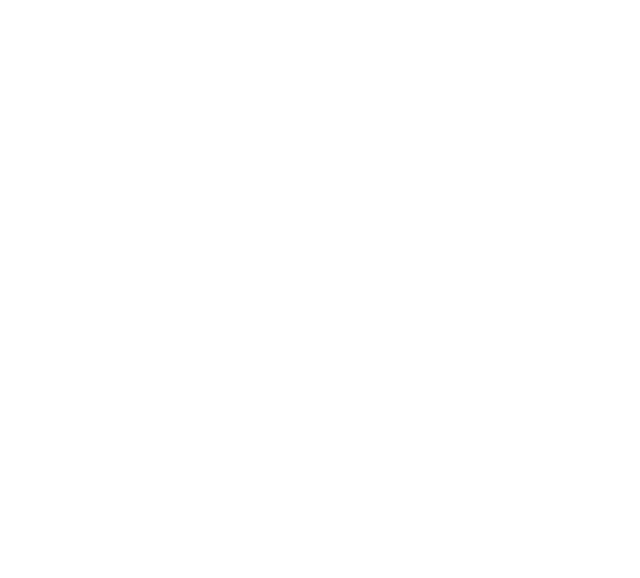
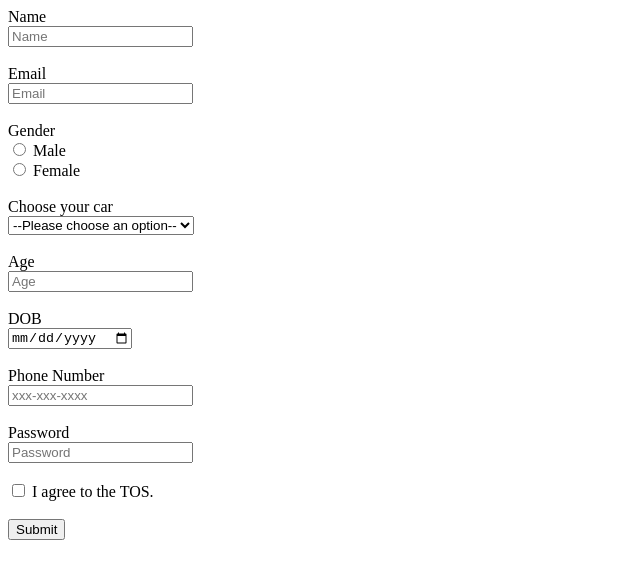
Before and after one commit to acciojob/signup-form-car-RakshithaR114, a website: page main.html in a window 1280 px wide. Shown: the whole page, without its empty margins (0-640 px from the left). Drawn offline with Linux system fonts and the light colour scheme.

Commit message:
created a submission

```diff
--- a/main.html
+++ b/main.html
@@ -8,6 +8,46 @@
 
 <body>
 	<!-- the entire body must be written by student -->
+	<form method = "post">
+		<label for = "name">Name</label><br>
+		<input type = "text" id = "name" placeholder= "Name"required><br><br>
+
+		<label for = "email">Email</label><br>
+		<input type = "email" id = "email" placeholder= "Email" required><br><br>
+
+		<label for = "gender">Gender</label><br>
+		<input type = "radio" id = "gender_m" name = "gender" required>
+		<label for = "Male">Male</label><br>
+
+		<input type = "radio" id = "gender_f" name = "gender" required>
+		<label for = "female">Female</label><br><br>
+
+		<label for = "cars">Choose your car</label><br>
+		<select id = "cars" required>
+			<option value="" disabled selected hidden>--Please choose an option--</option>
+			<option value = "BMW">BMW</option>
+			<option value = "Audi">Audi</option>
+			<option value = "Mercedez">Mercedez</option>
+		</select><br><br>
+
+		<label for = "age">Age</label><br>
+		<input type = "text" id = "age" placeholder= "Age"required><br><br>
+
+		<label for = "dob">DOB</label><br>
+		<input type = "date" id = "dob" required><br><br>
+
+		<label for = "tel">Phone Number</label><br>
+		<input type = "number" id = "tel" placeholder = "xxx-xxx-xxxx" required><br><br>
+
+		<label for = "password">Password</label><br>
+		<input type = "password" id = "password" placeholder= "Password"required><br><br>
+
+		<input type = "checkbox" id = "tos" required>
+		<label for = "tos">I agree to the TOS.</label><br><br>
+
+		<button = "submit">Submit</button>
+
+	</form>
     <script type="text/javascript" src="./script.js">
 </script>
 
```
